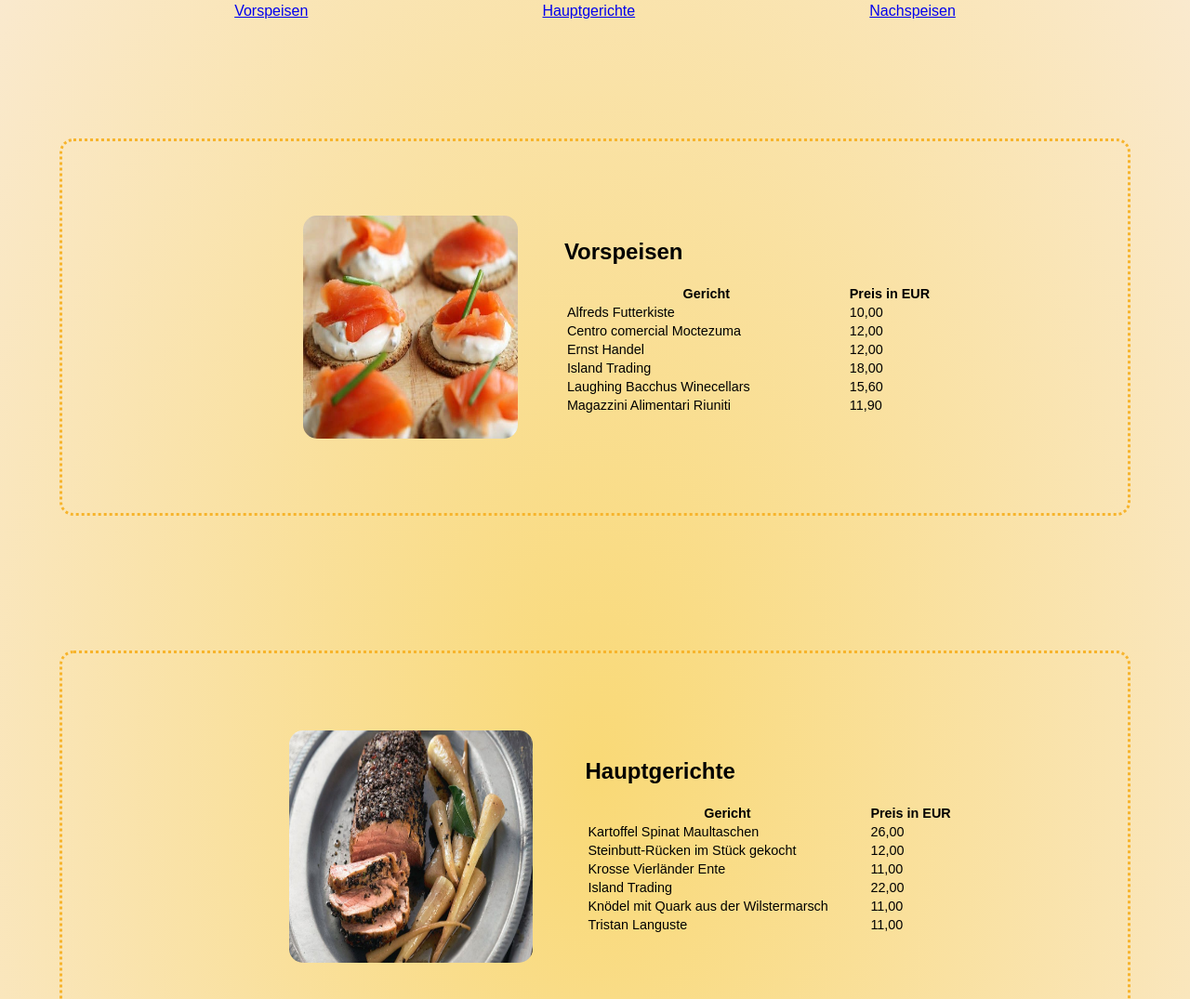
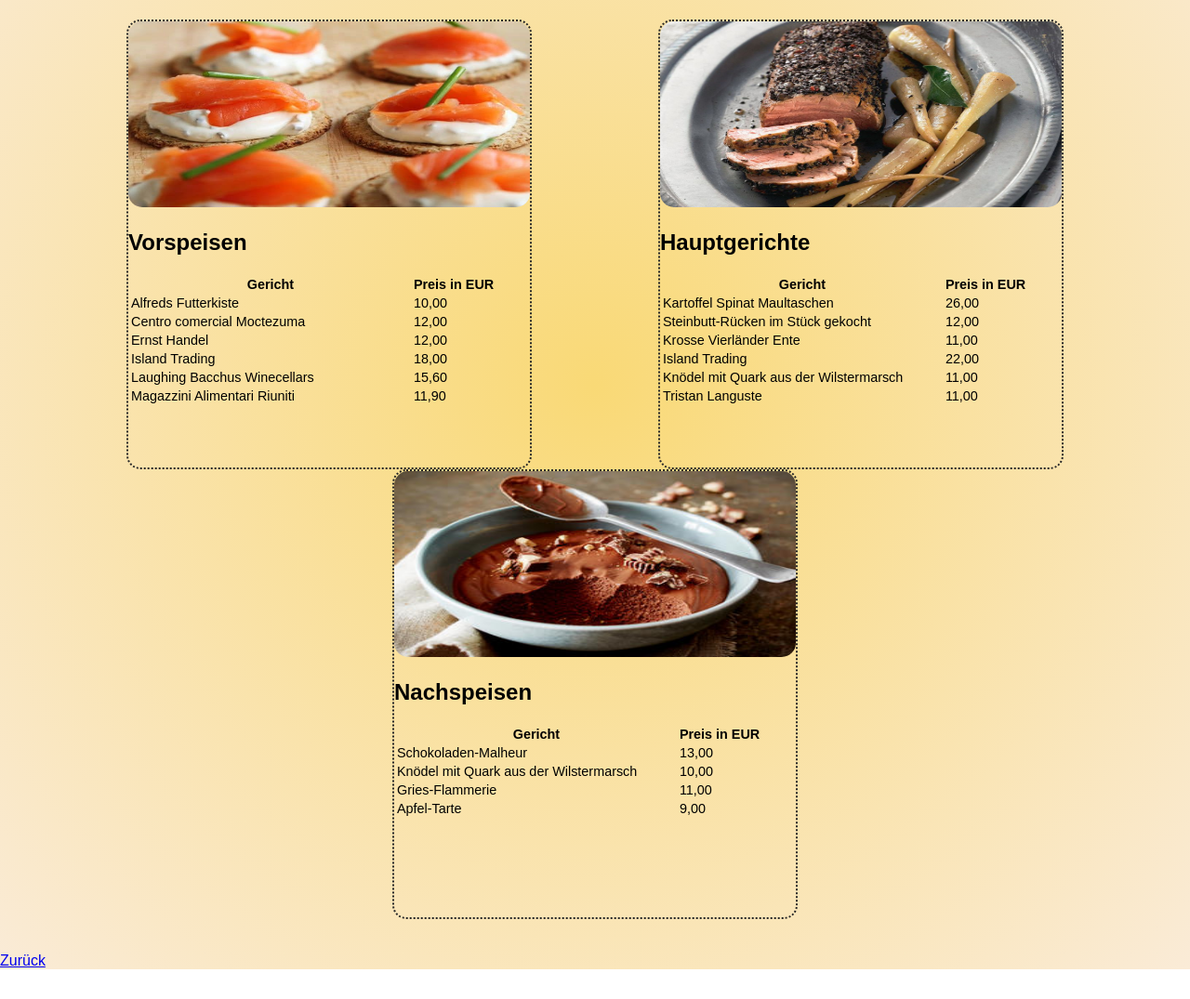
Before and after one commit to lihell/webprojectB1, a website: page HTML/Menu.html in a window 1280 px wide. Shown: the part 211-1286 px from the top of the page at 93% size. After the commit the page ends 1254 px from the top, so only its background shows below. Drawn offline with Linux system fonts and the light colour scheme.

Commit message:
aufgabe 2 last fix

```diff
--- a/CSS/Menu.css
+++ b/CSS/Menu.css
@@ -1,7 +1,33 @@
 #layoutMenu {
-    display: grid;
-    grid-template-rows: 33% 33% 33%;
-    grid-template-columns: 50% 50%;
+    display: flex;
+    flex-direction: row;
+    justify-content: space-evenly;
+    align-items: center;
+    flex-wrap: wrap;
+    align-content: center;
+}
+#vorspeisen {
+    position: relative;
+    border-radius: 15px;
+    border: 2px dotted #272727;
+    height: 30rem;
+    width: 27rem;
+}
+
+#hauptgerichte {
+    border-radius: 15px;
+    border: 2px dotted #272727;
+    position: relative;
+    height: 30rem;
+    width: 27rem;
+}
+
+#nachspeisen {
+    border-radius: 15px;
+    border: 2px dotted #272727;
+    position: relative;
+    height: 30rem;
+    width: 27rem;
 }
 
 body {
@@ -25,8 +51,8 @@ body {
 #navToMenu {
     display: flex;
     flex-direction: row;
-    margin-bottom: 10%;
-    margin-top: 10%;
+    margin-bottom: 5%;
+    margin-top: 5%;
     justify-content: space-evenly;
     align-content: center;
     flex-wrap: wrap;
@@ -34,19 +60,12 @@ body {
 }
 
 .imgFoodDiv {
-    height: 75%;
-    display: flex;
-    flex-direction: column;
-    flex-wrap: wrap;
-    align-content: center;
-    justify-content: center;
-    align-items: center;
+
 }
 
 .imgFood {
     border-radius: 15px;
-    height: 80%;
-    width: 70%;
+    width: 100%;
 }
 
 #listNav {
@@ -76,57 +95,6 @@ body {
     transition: 0.4s;
 }
 
-#vorspeisen {
-    border-radius: 15px;
-    border: #F7B42C dotted 3px;
-    height: 50vh;
-    grid-row: 1 / 1;
-    grid-column: 1 / 3;
-    display: flex;
-    flex-direction: row;
-    flex-wrap: wrap;
-    align-content: center;
-    justify-content: center;
-    align-items: center;
-    margin-bottom: 10%;
-    margin-right: 5%;
-    margin-left: 5%;
-}
-
-
-#hauptgerichte {
-    border-radius: 15px;
-    border: #F7B42C dotted 3px;
-    grid-row: 2 / 2;
-    grid-column: 1 / 3;
-    display: flex;
-    flex-direction: row;
-    flex-wrap: wrap;
-    align-content: center;
-    justify-content: center;
-    align-items: center;
-    margin-bottom: 10%;
-    margin-right: 5%;
-    margin-left: 5%;
-}
-
-
-#nachspeisen {
-    border-radius: 15px;
-    border: #F7B42C dotted 3px;
-    grid-row: 3 / 3;
-    grid-column: 1 / 3;
-    display: flex;
-    flex-direction: row;
-    flex-wrap: wrap;
-    align-content: center;
-    justify-content: center;
-    align-items: center;
-    margin-bottom: 10%;
-    margin-right: 5%;
-    margin-left: 5%;
-}
-
 .fontTabel {
     font-size: 90%;
 }
```
Also changed, not shown: CSS/HomePage.css (+21 -2 lines), CSS/Reservations.css (+8 -8 lines), index.html (+58 -19 lines), HTML/Menu.html (indentation only).
